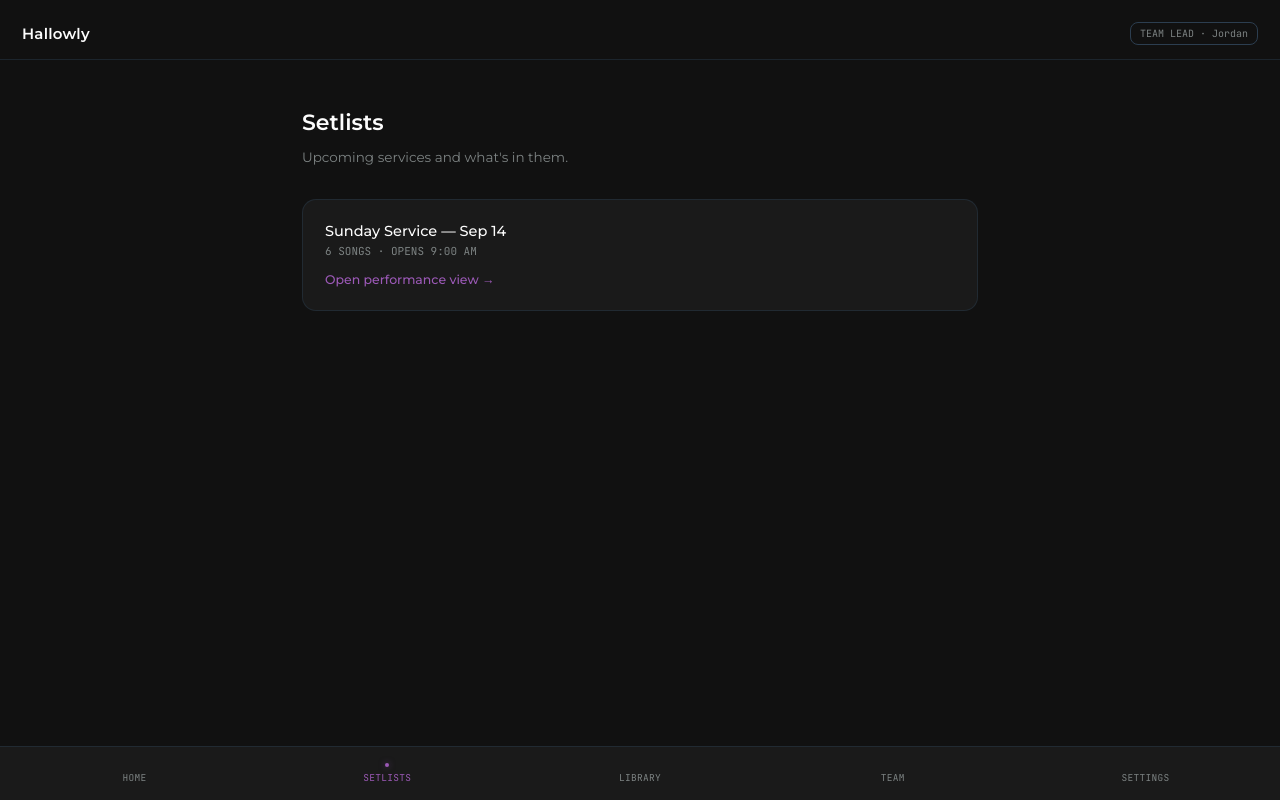
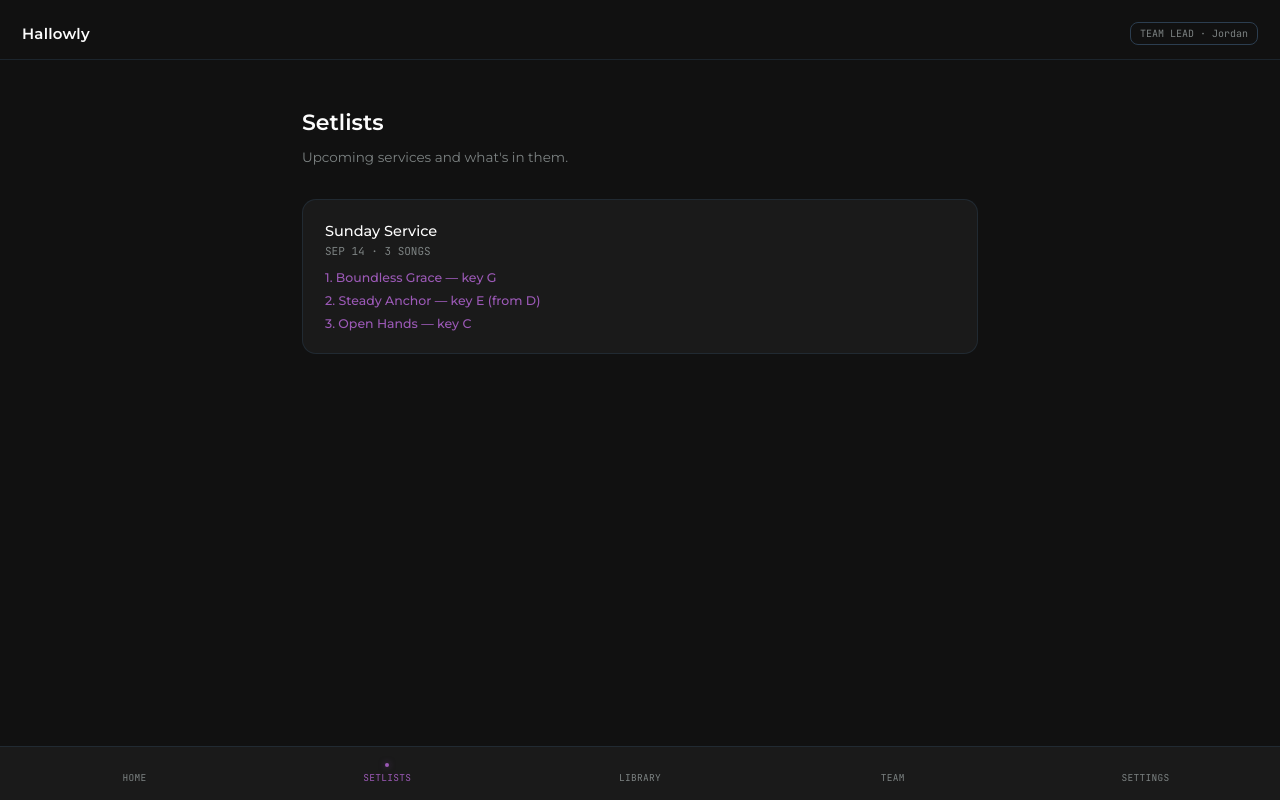
Before and after one commit to Jkicker-bz/Hallowly_project, a React (Vite) app: page /setlists in a window 1280 px wide. Built offline with nearby package versions, Linux system fonts and the light colour scheme.

Commit message:
Wire real setlist/library data: Setlists and Library pages now read from a shared in-memory store, Perform page looks up songs by route param

```diff
--- a/src/data/sampleSong.ts
+++ /dev/null
@@ -1,33 +0,0 @@
-import { parseSongBody } from "../lib/chordpro";
-import type { Song } from "../types/song";
-
-// Placeholder lyrics written for this demo — not from any published song.
-// Swap this out with real, licensed setlist content once the team's
-// library import is wired up.
-const BODY = `
-{section: verse 1}
-[G]Every morning mercy [D]waits for me
-[Em]Steady as the [C]rising sun
-[G]Every step You've [D]called me faithfully
-[Em]Your will be [C]done
-
-{section: chorus}
-[G]Boundless is Your [D]grace
-[Em]Wider than the [C]sea
-[G]Boundless is Your [D]grace
-[C]Poured out over [G]me
-
-{section: verse 2}
-[G]Every fear dissolves before [D]Your voice
-[Em]Steady as the [C]rising sun
-[G]In the quiet I will [D]make my choice
-[Em]Your will be [C]done
-`;
-
-export const sampleSong: Song = {
-  id: "song-boundless-grace",
-  title: "Boundless Grace",
-  originalKey: "G",
-  bpm: 72,
-  sections: parseSongBody(BODY),
-};
--- /dev/null
+++ b/src/data/store.ts
@@ -0,0 +1,95 @@
+// ---------------------------------------------------------------------------
+// Stands in for a real backend. Shaped the way an API response would be
+// shaped (flat collections, IDs as foreign keys) specifically so swapping
+// this out for real fetch calls later is a matter of changing what's
+// inside these functions, not how any page calls them.
+// ---------------------------------------------------------------------------
+
+import { parseSongBody } from "../lib/chordpro";
+import type { Setlist, Song } from "../types/song";
+
+function song(id: string, title: string, key: string, bpm: number, body: string): Song {
+  return { id, title, originalKey: key, bpm, sections: parseSongBody(body) };
+}
+
+// Placeholder lyrics written for this demo — not from any published song.
+export const songs: Song[] = [
+  song(
+    "song-boundless-grace",
+    "Boundless Grace",
+    "G",
+    72,
+    `
+{section: verse 1}
+[G]Every morning mercy [D]waits for me
+[Em]Steady as the [C]rising sun
+[G]Every step You've [D]called me faithfully
+[Em]Your will be [C]done
+
+{section: chorus}
+[G]Boundless is Your [D]grace
+[Em]Wider than the [C]sea
+[G]Boundless is Your [D]grace
+[C]Poured out over [G]me
+`
+  ),
+  song(
+    "song-steady-anchor",
+    "Steady Anchor",
+    "D",
+    68,
+    `
+{section: verse 1}
+[D]When the waters rise around [A]me
+[Bm]I will hold to what is [G]true
+[D]You have never once forsaken [A]me
+[Bm]I will rest in [G]You
+
+{section: chorus}
+[D]You're my steady [A]anchor
+[Bm]Through the [G]storm
+[D]You're my steady [A]anchor
+[G]Safe and [D]warm
+`
+  ),
+  song(
+    "song-open-hands",
+    "Open Hands",
+    "C",
+    84,
+    `
+{section: verse 1}
+[C]I bring an offering of [G]open hands
+[Am]Nothing hidden nothing [F]held
+[C]Whatever You are asking [G]of me
+[Am]I will [F]yield
+
+{section: chorus}
+[C]Open hands open [G]heart
+[Am]Take [F]all of me
+[C]Open hands open [G]heart
+[F]Have Your [C]way
+`
+  ),
+];
+
+export function getSongById(id: string): Song | undefined {
+  return songs.find((s) => s.id === id);
+}
+
+export const setlists: Setlist[] = [
+  {
+    id: "setlist-sep14",
+    serviceTitle: "Sunday Service",
+    serviceDate: "2026-09-14",
+    entries: [
+      { songId: "song-boundless-grace" },
+      { songId: "song-steady-anchor", keyOverride: "E" },
+      { songId: "song-open-hands" },
+    ],
+  },
+];
+
+export function getSetlistById(id: string): Setlist | undefined {
+  return setlists.find((s) => s.id === id);
+}
--- a/src/pages/LibraryPage.tsx
+++ b/src/pages/LibraryPage.tsx
@@ -1,4 +1,5 @@
-import { sampleSong } from "../data/sampleSong";
+import { Link } from "react-router-dom";
+import { songs } from "../data/store";
 
 export function LibraryPage() {
   return (
@@ -6,12 +7,17 @@ export function LibraryPage() {
       <h1 className="hw-page-title">Song Library</h1>
       <p className="hw-page-subtitle">Chords, lyrics, and arrangements for your team.</p>
 
-      <div className="hw-card">
-        <div className="hw-card-title">{sampleSong.title}</div>
-        <div className="hw-card-meta">
-          KEY {sampleSong.originalKey} · {sampleSong.bpm} BPM · {sampleSong.sections.length} SECTIONS
+      {songs.map((song) => (
+        <div className="hw-card" key={song.id}>
+          <div className="hw-card-title">{song.title}</div>
+          <div className="hw-card-meta">
+            KEY {song.originalKey} · {song.bpm} BPM · {song.sections.length} SECTIONS
+          </div>
+          <Link className="hw-card-link" to={`/setlists/library/perform/${song.id}`}>
+            Open chart →
+          </Link>
         </div>
-      </div>
+      ))}
     </div>
   );
 }
--- a/src/pages/PerformPage.tsx
+++ b/src/pages/PerformPage.tsx
@@ -1,9 +1,31 @@
-import { Link } from "react-router-dom";
+import { Link, useParams } from "react-router-dom";
 import { OnStageView } from "../components/OnStageView";
-import { sampleSong } from "../data/sampleSong";
+import { getSetlistById, getSongById } from "../data/store";
 
 /** Full-bleed performance screen — deliberately ignores the app shell's tab bar/header. */
 export function PerformPage() {
+  const { setlistId, songId } = useParams<{ setlistId: string; songId: string }>();
+  const song = songId ? getSongById(songId) : undefined;
+  // "library" is a synthetic setlistId used when opening a chart straight
+  // from the Library tab rather than from an actual scheduled service.
+  const setlist = setlistId && setlistId !== "library" ? getSetlistById(setlistId) : undefined;
+
+  const position = setlist
+    ? {
+        current: setlist.entries.findIndex((e) => e.songId === songId) + 1,
+        total: setlist.entries.length,
+      }
+    : { current: 1, total: 1 };
+
+  if (!song) {
+    return (
+      <div style={{ padding: 40, color: "#FDFDFD" }}>
+        <p>Couldn't find that song.</p>
+        <Link to="/setlists">← Back to setlists</Link>
+      </div>
+    );
+  }
+
   return (
     <div
       style={{
@@ -18,7 +40,7 @@ export function PerformPage() {
         zIndex: 100,
       }}
     >
-      <OnStageView song={sampleSong} setlistPosition={{ current: 3, total: 6 }} />
+      <OnStageView song={song} setlistPosition={position} />
       <Link
         to="/setlists"
         style={{
--- a/src/pages/SetlistsPage.tsx
+++ b/src/pages/SetlistsPage.tsx
@@ -1,5 +1,5 @@
 import { Link } from "react-router-dom";
-import { sampleSong } from "../data/sampleSong";
+import { setlists, getSongById } from "../data/store";
 
 export function SetlistsPage() {
   return (
@@ -7,13 +7,36 @@ export function SetlistsPage() {
       <h1 className="hw-page-title">Setlists</h1>
       <p className="hw-page-subtitle">Upcoming services and what's in them.</p>
 
-      <div className="hw-card">
-        <div className="hw-card-title">Sunday Service — Sep 14</div>
-        <div className="hw-card-meta">6 SONGS · OPENS 9:00 AM</div>
-        <Link className="hw-card-link" to={`/setlists/demo/perform/${sampleSong.id}`}>
-          Open performance view →
-        </Link>
-      </div>
+      {setlists.map((setlist) => (
+        <div className="hw-card" key={setlist.id}>
+          <div className="hw-card-title">{setlist.serviceTitle}</div>
+          <div className="hw-card-meta">
+            {new Date(setlist.serviceDate).toLocaleDateString(undefined, {
+              month: "short",
+              day: "numeric",
+            }).toUpperCase()}{" "}
+            · {setlist.entries.length} SONGS
+          </div>
+
+          <div style={{ marginTop: 12, display: "flex", flexDirection: "column", gap: 8 }}>
+            {setlist.entries.map((entry, i) => {
+              const s = getSongById(entry.songId);
+              if (!s) return null;
+              return (
+                <Link
+                  key={entry.songId}
+                  className="hw-card-link"
+                  style={{ margin: 0 }}
+                  to={`/setlists/${setlist.id}/perform/${s.id}`}
+                >
+                  {i + 1}. {s.title} — key {entry.keyOverride ?? s.originalKey}
+                  {entry.keyOverride ? ` (from ${s.originalKey})` : ""}
+                </Link>
+              );
+            })}
+          </div>
+        </div>
+      ))}
     </div>
   );
 }
```
